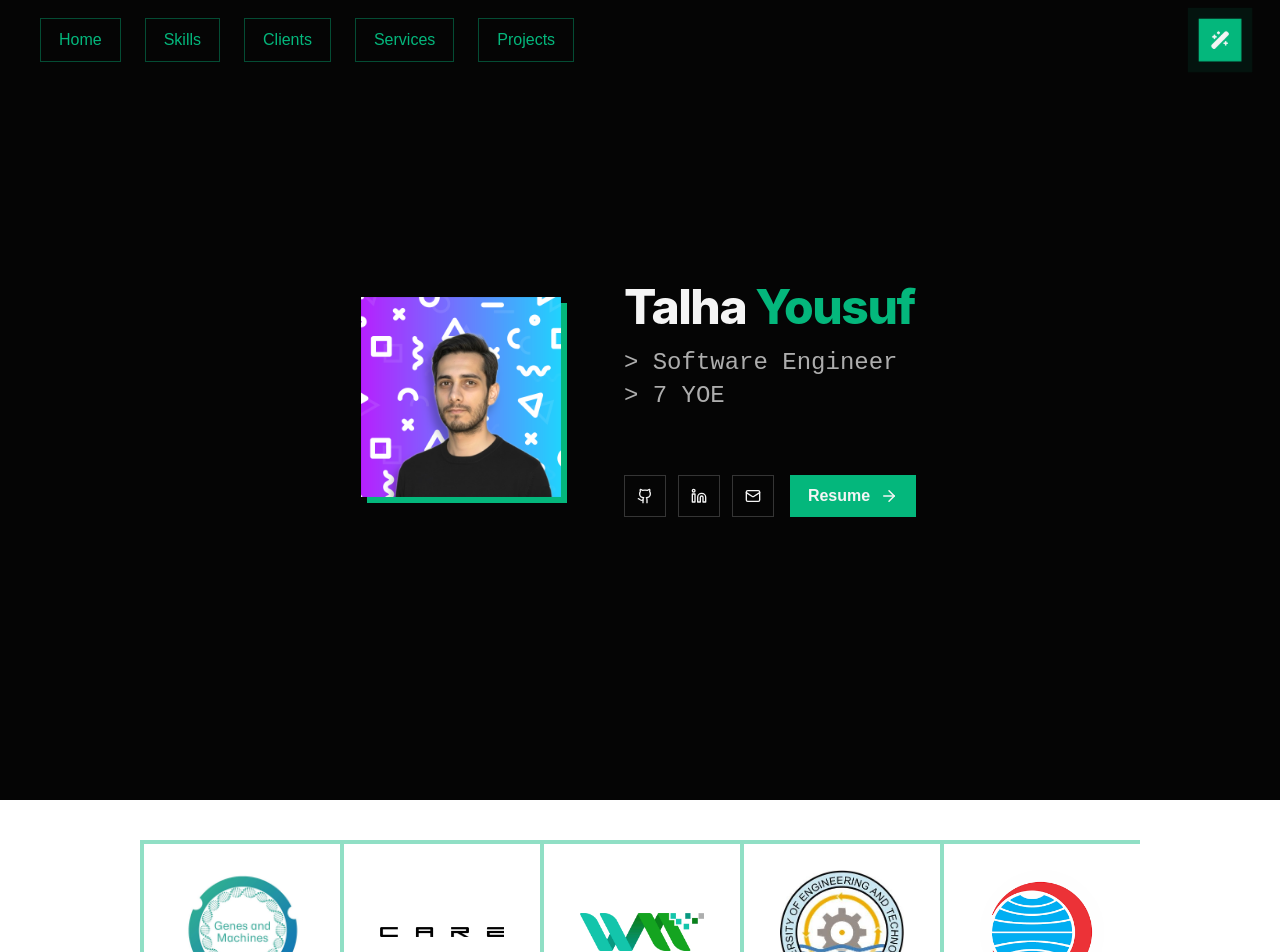
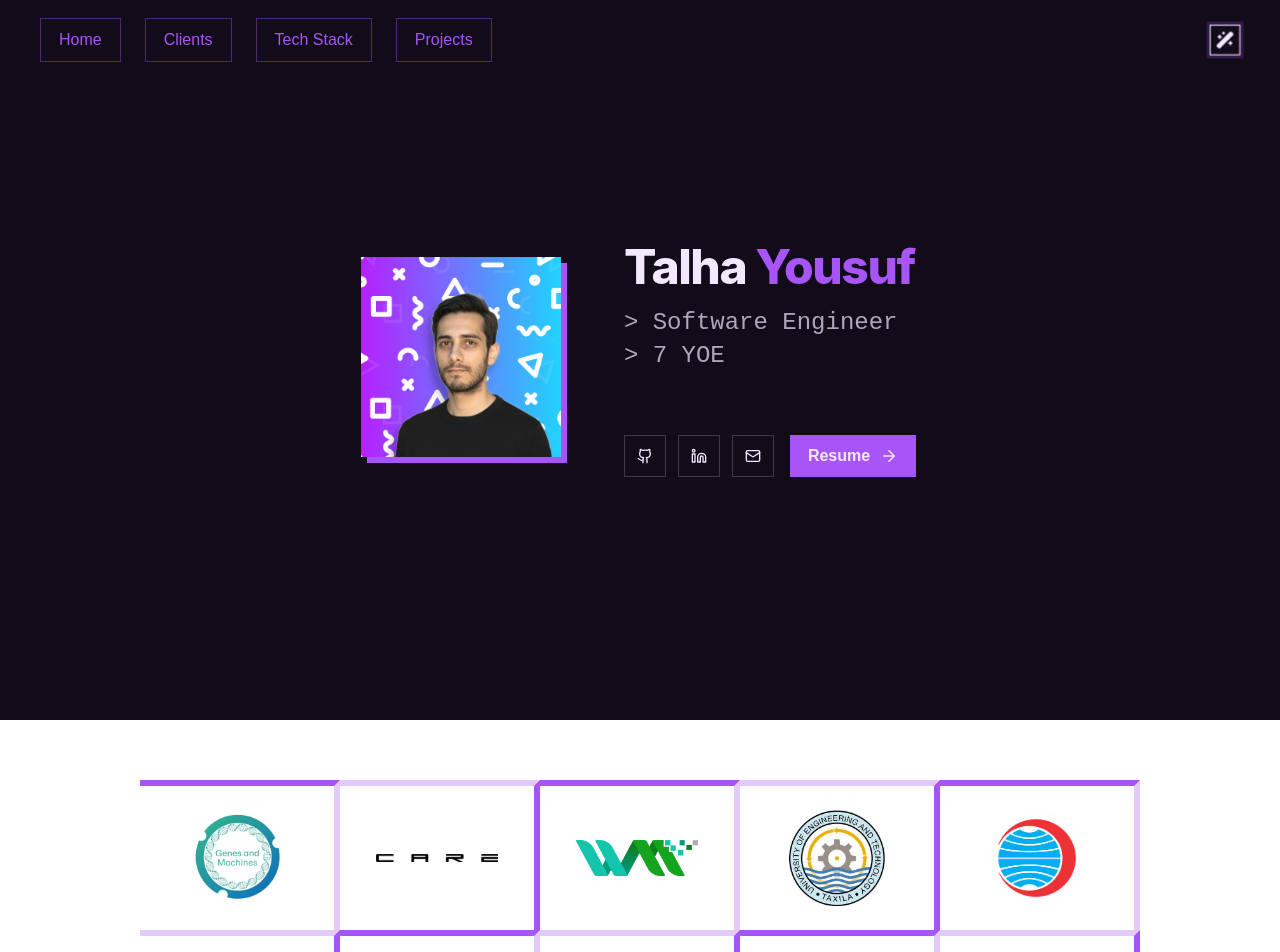
Before and after one commit to talha-yousuf/portfolio-v3, a React (Vite) app: page / in a window 1280 px wide. Shown: the top 952 px of the page. Built offline with nearby package versions, Linux system fonts and the light colour scheme.

Commit message:
minor styling updates

```diff
--- a/src/pages/landing/index.tsx
+++ b/src/pages/landing/index.tsx
@@ -10,6 +10,22 @@ const themes: {
   bgSecondary: string;
   shadow: string;
 }[] = [
+  {
+    name: "Amethyst",
+    bg: "#120B1A",
+    text: "#F3E8FF",
+    accent: "#A855F7",
+    bgSecondary: "#1E1329",
+    shadow: "0 10px 40px rgba(0,0,0,0.4)",
+  },
+  {
+    name: "Indigo",
+    bg: "#2D0B5A",
+    text: "#FFFFFF",
+    accent: "#de4050",
+    bgSecondary: "#3B0D71",
+    shadow: "0 10px 40px rgba(0,0,0,0.3)",
+  },
   {
     name: "Onyx",
     bg: "#050505",
@@ -24,22 +40,6 @@ const themes: {
     text: "#FFFFFF",
     accent: "#FB923C",
     bgSecondary: "#185ADB",
-    shadow: "0 10px 40px rgba(0,0,0,0.3)",
-  },
-  {
-    name: "Amethyst",
-    bg: "#120B1A",
-    text: "#F3E8FF",
-    accent: "#A855F7",
-    bgSecondary: "#1E1329",
-    shadow: "0 10px 40px rgba(0,0,0,0.4)",
-  },
-  {
-    name: "Indigo",
-    bg: "#2D0B5A",
-    text: "#FFFFFF",
-    accent: "#de4050",
-    bgSecondary: "#3B0D71",
     shadow: "0 10px 40px rgba(0,0,0,0.3)",
   },
   {
@@ -102,7 +102,7 @@ const LandingPage = () => {
       alignItems: "center",
       justifyContent: "center",
       maxHeight: "100vh",
-      minHeight: "100vh",
+      minHeight: "90vh",
       maxWidth: "100%",
       minWidth: "100%",
       padding: "40px",
@@ -165,20 +165,20 @@ const LandingPage = () => {
       justifyContent: "space-between",
       zIndex: 1000,
       border: "none",
+      backgroundColor: t.bg,
     },
     splashToggle: {
-      width: "40px",
-      height: "40px",
-      backgroundColor: t.accent,
+      width: "30px",
+      height: "30px",
+      backgroundColor: "transparent",
+      border: `solid 1px ${t.text}`,
       color: t.text,
       display: "flex",
       alignItems: "center",
       justifyContent: "center",
       cursor: "pointer",
-      boxShadow: t.shadow,
       transition: "all 0.4s cubic-bezier(0.175, 0.885, 0.32, 1.275)",
       animation: "pulse 1s infinite",
-      border: "none",
     },
   };
 
@@ -331,13 +331,13 @@ const LandingPage = () => {
             src={x.thumbnailUrl}
             title={x.title}
             style={{
-              height: "180px",
+              height: "150px",
               width: "200px",
               objectFit: "contain" as const,
               padding: "24px 36px",
               background: "white",
-              borderLeft: `solid 4px ${t.accent + "70"}`,
-              borderTop: `solid 4px ${t.accent + "70"}`,
+              borderTop: `solid 6px ${t.accent + (key % 2 !== 0 ? "50" : "")}`,
+              borderRight: `solid 6px ${t.accent + (key % 2 === 0 ? "50" : "")}`,
             }}
           />
         ))}
@@ -447,7 +447,13 @@ const LandingPage = () => {
             flex: "1",
           }}
         >
-          {["Home", "Skills", "Clients", "Services", "Projects"].map((x) => (
+          {[
+            { title: "Home", hash: "home" },
+            { title: "Clients", hash: "clients" },
+            { title: "Tech Stack", hash: "skills" },
+            // { title: "Services", hash: "services" },
+            { title: "Projects", hash: "projects" },
+          ].map((x) => (
             <button
               style={{
                 ...baseStyles.buttonBase,
@@ -459,7 +465,7 @@ const LandingPage = () => {
                 fontWeight: "normal",
               }}
             >
-              {x}
+              {x.title}
             </button>
           ))}
         </div>
@@ -508,9 +514,13 @@ const LandingPage = () => {
 
       <footer
         style={{
+          height: "10vh",
           textAlign: "center",
-          padding: "40px 20px",
-          marginTop: "60px",
+          display: "flex",
+          flexDirection: "column",
+          justifyContent: "center",
+          alignItems: "center",
+          gap: "6px",
           color: t.text,
           fontSize: "14px",
           background: t.bgSecondary,
@@ -518,7 +528,7 @@ const LandingPage = () => {
         }}
       >
         <p>Thanks for stopping by! 👋</p>
-        <p style={{ marginTop: "8px" }}>
+        <p>
           <a
             href={"mailto:" + data.personalInfo.email}
             style={{
```
